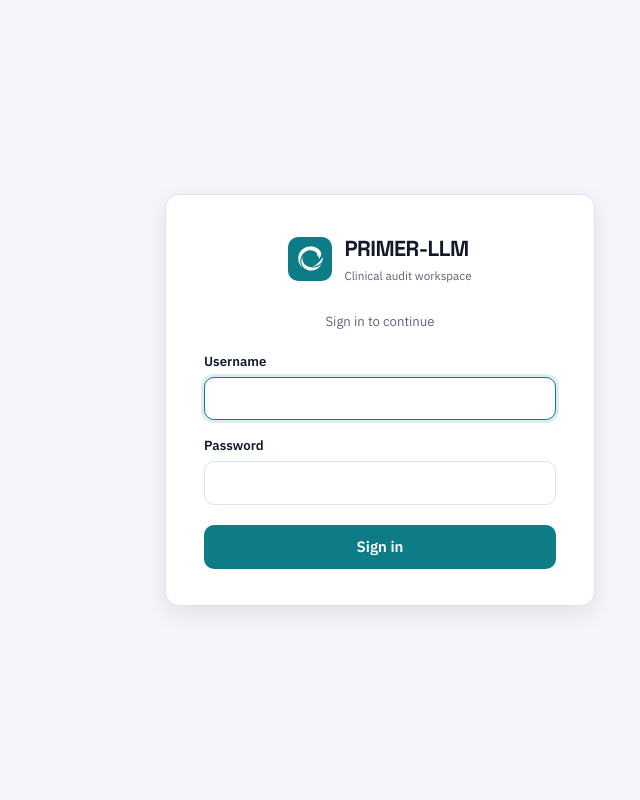
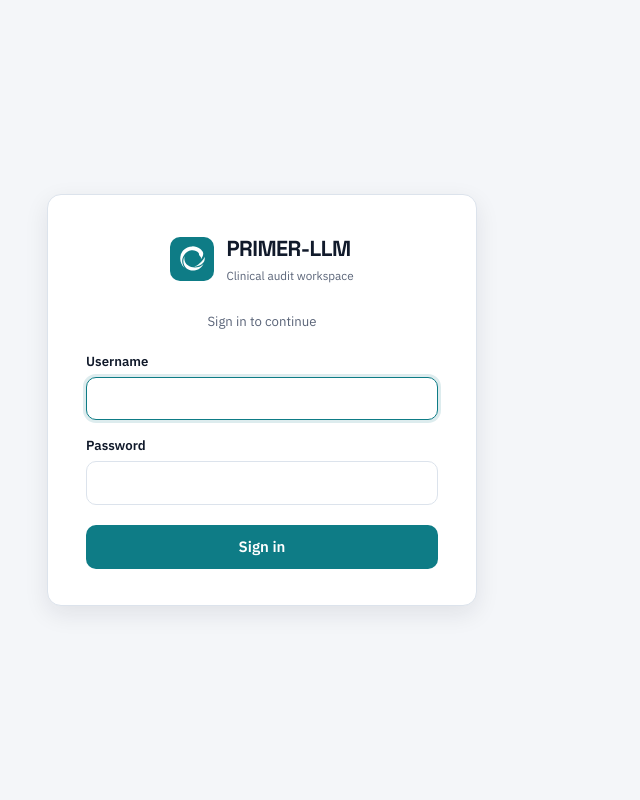
Before and after one commit to covie154/cxr-audit-site, a Django app: a page that uses django-app/templates/base.html in a window 1280 px wide. Shown: the whole page, without its empty margins (378-1018 px from the left). Run offline with Django 5.2, Linux system fonts and the light colour scheme.

Commit message:
fix(ui): centre guest login without sidebar offset

```diff
--- a/django-app/static/css/base.css
+++ b/django-app/static/css/base.css
@@ -390,6 +390,10 @@ img, svg {
     flex: 1;
     flex-direction: column;
     margin-left: var(--nav-w);
+}
+
+.app-shell--guest .app-workspace {
+    margin-left: 0;
 }
 
 .app-topbar {
```
